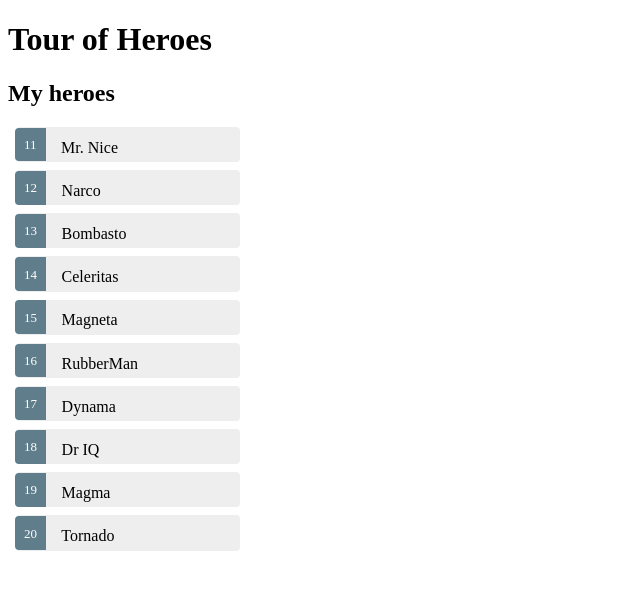
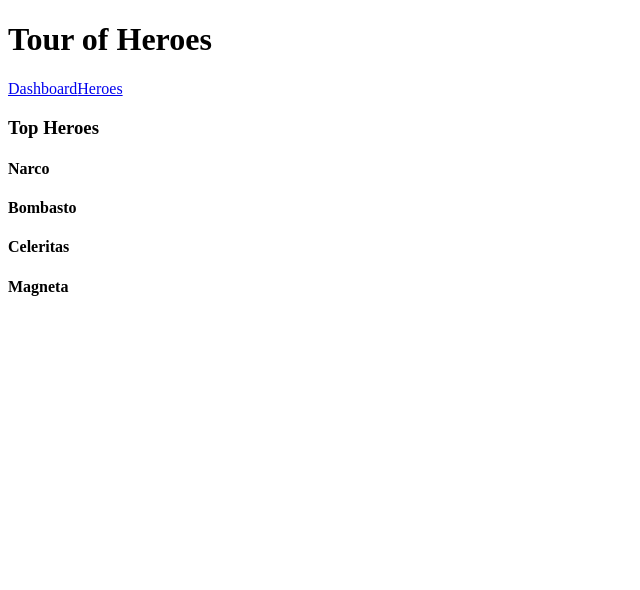
Before and after one commit to roman-klauser/TourOfHeroes, an Angular app: page /dashboard in a window 1280 px wide. Shown: the top 590 px of the page, without its empty margins (0-640 px from the left). Built offline with nearby package versions, Linux system fonts and the light colour scheme.

Commit message:
add router & dashbord.component

```diff
--- a/src/app/app.component.ts
+++ b/src/app/app.component.ts
@@ -1,31 +1,16 @@
 import { Component } from '@angular/core';
-import { Hero } from './hero';
-import { HeroService } from './hero.service'
-
 
 @Component({
-  selector: 'app-root',
-  templateUrl: './app.component.html',
-  styleUrls: ['./app.component.css'],
-  providers: [ HeroService ]
+    selector: 'my-app',
+    template: `
+        <h1>{{title}}</h1>
+        <nav>
+            <a routerLink="/dashboard">Dashboard</a>
+            <a routerLink="/heroes">Heroes</a>
+        </nav>
+        <router-outlet></router-outlet>
+    `
 })
-
 export class AppComponent {
-  title = 'Tour of Heroes';
-  selectedHero: Hero;
-  heroes: Hero[];
-
-  constructor(private heroService: HeroService) {}
-
-  ngOnInit() {
-    this.getHeroes()
-  }
-
-  onSelect(hero: Hero): void {
-    this.selectedHero = hero
-  }
-
-  getHeroes(): void {
-     this.heroService.getHeroesSlowly().then(heroes => this.heroes = heroes)
-  }
+    title = 'Tour of Heroes';
 }
--- /dev/null
+++ b/src/app/dashboard.component.html
@@ -0,0 +1,8 @@
+<h3>Top Heroes</h3>
+<div class="grid grid-pad">
+    <div *ngFor="let hero of heroes" class="col-1-4">
+        <div class="module hero">
+            <h4>{{hero.name}}</h4>
+        </div>
+    </div>
+</div>
--- /dev/null
+++ b/src/app/dashboard.component.ts
@@ -0,0 +1,21 @@
+import { Component, OnInit } from '@angular/core';
+
+import { Hero } from './hero';
+import { HeroService } from './hero.service';
+
+@Component({
+    selector: 'my-dashboard',
+    templateUrl: './dashboard.component.html',
+})
+
+export class DashboardComponent implements OnInit {
+
+    heroes: Hero[] = [];
+
+    constructor(private heroService: HeroService) { }
+
+    ngOnInit(): void {
+        this.heroService.getHeroes()
+            .then(heroes => this.heroes = heroes.slice(1, 5));
+    }
+}
--- a/src/app/app.component.html
+++ b/src/app/heroes.component.html
@@ -1,5 +1,4 @@
 <div>
-  <h1>{{ title }}</h1>
   <h2>My heroes</h2>
   <ul class="heroes">
     <li *ngFor="let hero of heroes"
--- /dev/null
+++ b/src/app/heroes.component.ts
@@ -0,0 +1,30 @@
+import { Component, OnInit } from '@angular/core';
+import { Hero } from './hero';
+import { HeroService } from './hero.service'
+
+
+@Component({
+  selector: 'my-heroes',
+  templateUrl: './heroes.component.html',
+  styleUrls: ['./heroes.component.css'],
+  providers: [ HeroService ]
+})
+
+export class HeroesComponent implements OnInit {
+  selectedHero: Hero;
+  heroes: Hero[];
+
+  constructor(private heroService: HeroService) {}
+
+  ngOnInit() {
+    this.getHeroes()
+  }
+
+  onSelect(hero: Hero): void {
+    this.selectedHero = hero
+  }
+
+  getHeroes(): void {
+     this.heroService.getHeroes().then(heroes => this.heroes = heroes)
+  }
+}
--- a/src/index.html
+++ b/src/index.html
@@ -9,6 +9,7 @@
   <link rel="icon" type="image/x-icon" href="favicon.ico">
 </head>
 <body>
-  <app-root></app-root>
+  <base href="/">
+  <my-app></my-app>
 </body>
 </html>
```
Also changed, not shown: src/app/app.module.ts (+24 -2 lines), src/app/heroes.component.css (renamed from src/app/app.component.css).
